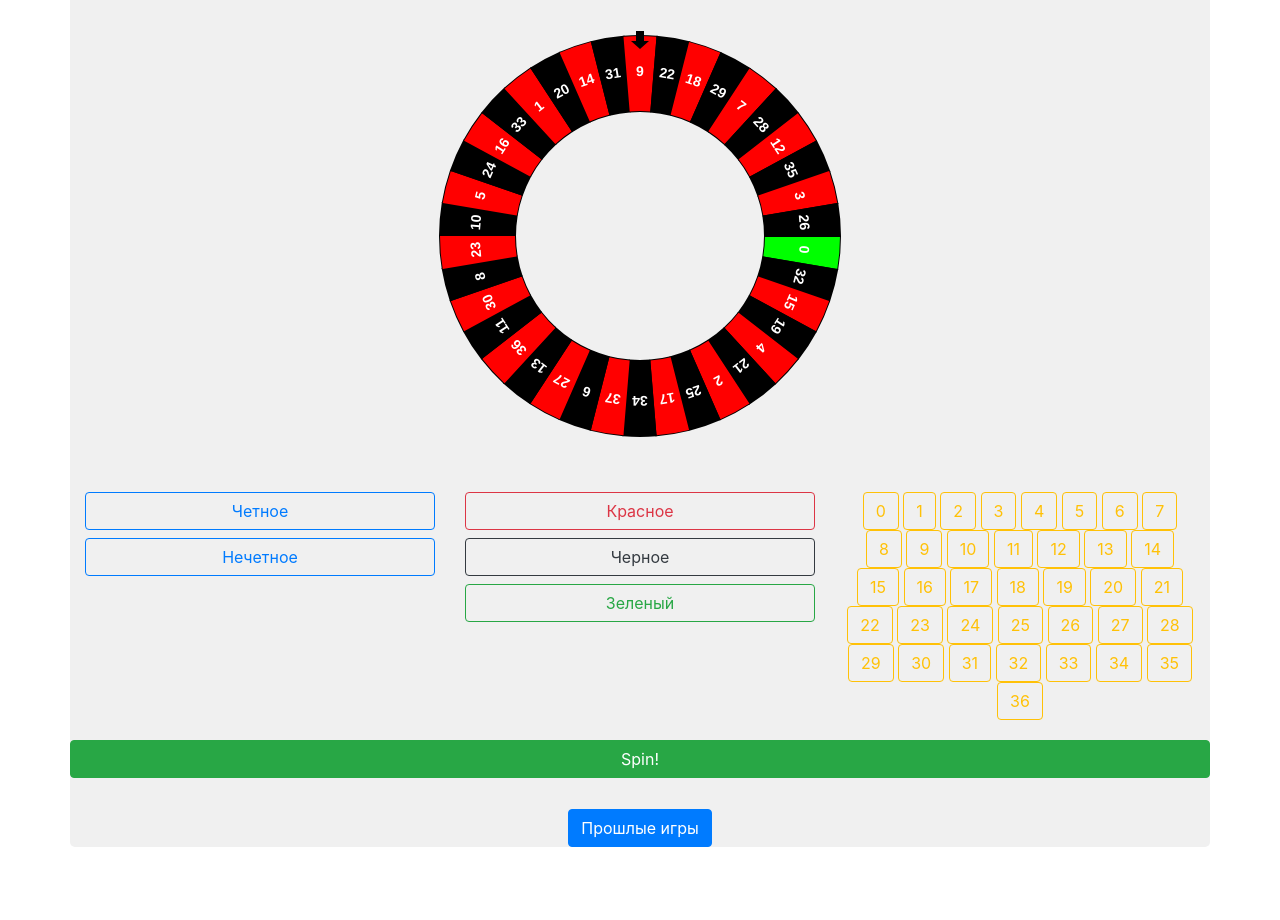
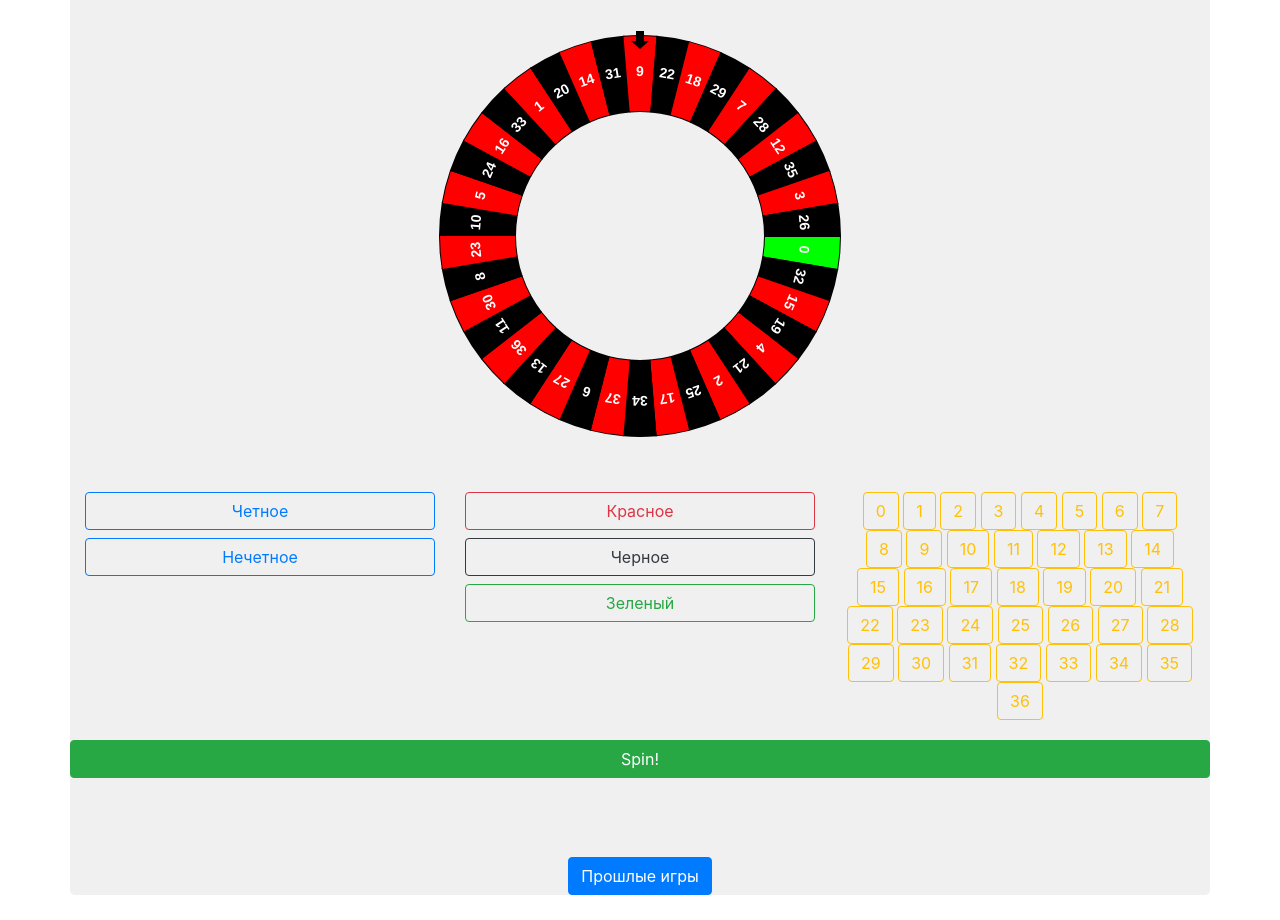
Before and after one commit to M1ZoN/rouletteGame, a plain HTML site: page index.html in a window 1280 px wide. Shown: the part 70-990 px from the top of the page. Before the commit the page ends 942 px from the top, so only its background shows below. Drawn offline with nearby package versions, Linux system fonts and the light colour scheme.

Commit message:
fixed some remaining bugs

```diff
--- a/index.html
+++ b/index.html
@@ -81,7 +81,7 @@
 			</div>
 			<div class="row">
 				<div class="col resultBar">
-					<h1 id="result"></h1>
+					<h1 id="result">&nbsp;</h1>
 				</div>
 			</div>
 			<div class="row">
```
